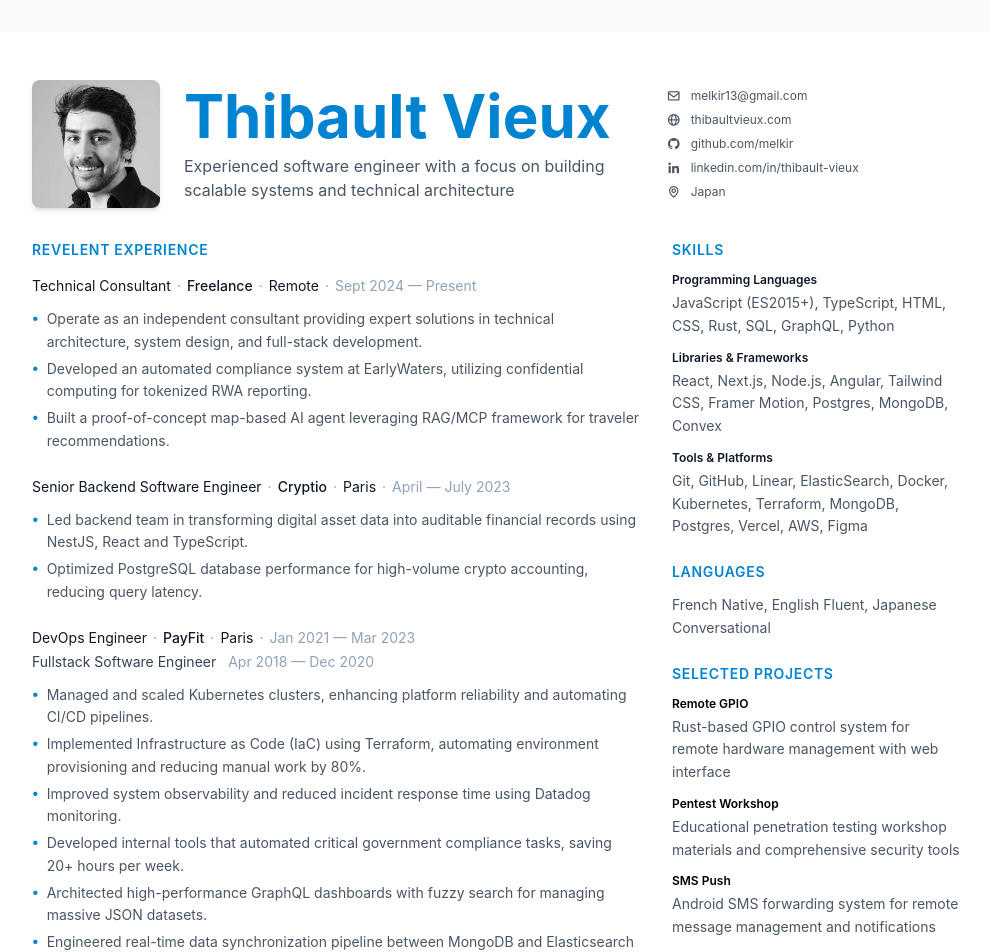
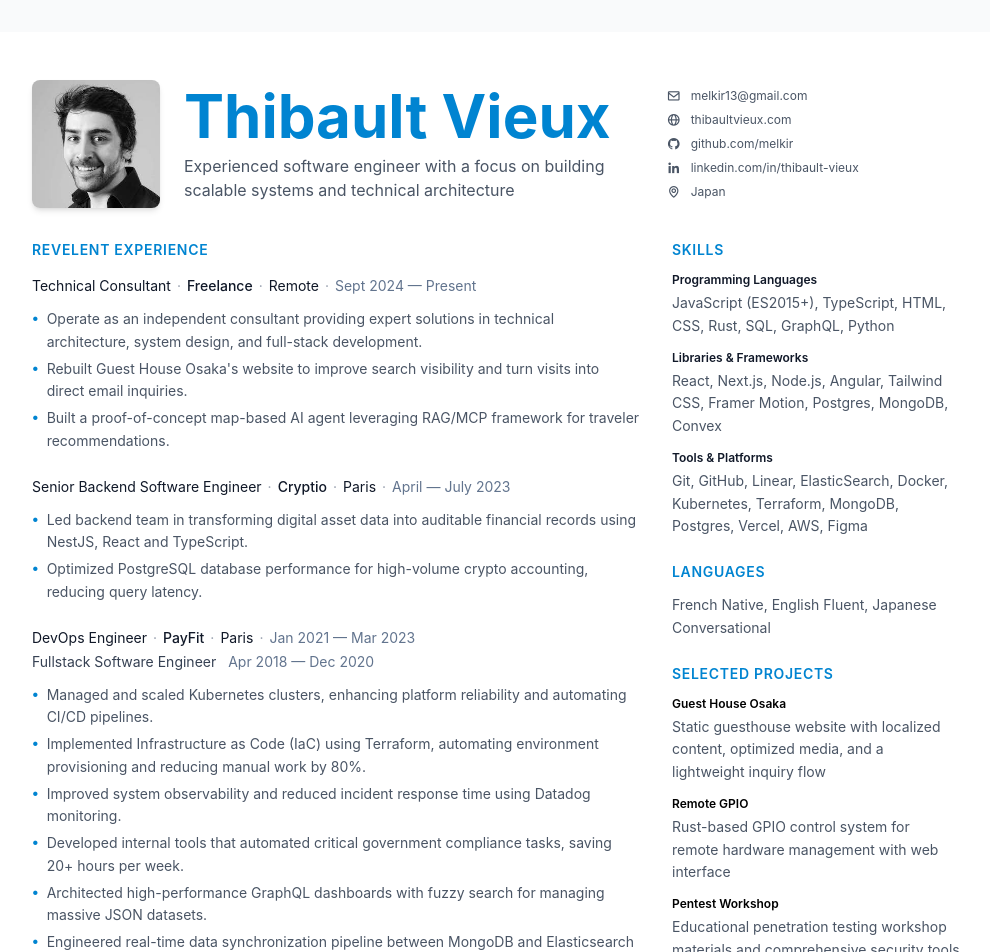
Before and after one commit to melkir/resume, a SvelteKit app: page / in a window 1280 px wide. Shown: the top 952 px of the page, without its empty margins (144-1134 px from the left). Built offline with nearby package versions, Linux system fonts and the light colour scheme; a web font is replaced by a local one.

Commit message:
feat: update resume

```diff
--- a/src/routes/+page.svelte
+++ b/src/routes/+page.svelte
@@ -51,6 +51,12 @@
 
   const projects = [
     {
+      name: 'Guest House Osaka',
+      description:
+        'Static guesthouse website with localized content, optimized media, and a lightweight inquiry flow',
+      url: 'https://guesthouseosaka.com/'
+    },
+    {
       name: 'Remote GPIO',
       description:
         'Rust-based GPIO control system for remote hardware management with web interface',
@@ -61,11 +67,6 @@
       description:
         'Educational penetration testing workshop materials and comprehensive security tools',
       url: 'https://github.com/melkir/hacking-workshop'
-    },
-    {
-      name: 'SMS Push',
-      description: 'Android SMS forwarding system for remote message management and notifications',
-      url: 'https://github.com/melkir/android-sms-push'
     }
   ];
   const experience = [
@@ -76,7 +77,7 @@
       period: 'Sept 2024 — Present',
       details: [
         'Operate as an independent consultant providing expert solutions in technical architecture, system design, and full-stack development.',
-        'Developed an automated compliance system at EarlyWaters, utilizing confidential computing for tokenized RWA reporting.',
+        "Rebuilt Guest House Osaka's website to improve search visibility and turn visits into direct email inquiries.",
         'Built a proof-of-concept map-based AI agent leveraging RAG/MCP framework for traveler recommendations.'
       ]
     },
@@ -245,12 +246,12 @@
                         <span class="font-normal text-gray-400">·</span>
                         <span class="font-normal">{exp.location}</span>
                         <span class="font-normal text-gray-400">·</span>
-                        <span class="font-normal text-slate-400">{exp.positions[0].period}</span>
+                        <span class="font-normal text-slate-500">{exp.positions[0].period}</span>
                       </h3>
                       {#each exp.positions.slice(1) as position (`${exp.company}-${position.title}`)}
                         <div class="text-sm text-gray-700 print:text-xs">
                           <span class="font-normal">{position.title}</span>
-                          <span class="ml-2 font-normal text-slate-400">{position.period}</span>
+                          <span class="ml-2 font-normal text-slate-500">{position.period}</span>
                         </div>
                       {/each}
                     {:else}
@@ -273,7 +274,7 @@
                         <span class="font-normal text-gray-400">·</span>
                         <span class="font-normal">{exp.location}</span>
                         <span class="font-normal text-gray-400">·</span>
-                        <span class="font-normal text-slate-400">{exp.period}</span>
+                        <span class="font-normal text-slate-500">{exp.period}</span>
                       </h3>
                     {/if}
                   </div>
@@ -354,9 +355,13 @@
               {#each projects as project (project.name)}
                 <div class="print:break-inside-avoid">
                   <h3 class="mb-1 text-xs font-semibold print:text-[10px]">
-                    <a href={project.url} target="_blank" class="text-medium no-underline">
-                      {project.name}
-                    </a>
+                    {#if project.url}
+                      <a href={project.url} target="_blank" class="text-medium no-underline">
+                        {project.name}
+                      </a>
+                    {:else}
+                      <span class="text-medium">{project.name}</span>
+                    {/if}
                   </h3>
                   <p
                     class="text-sm leading-relaxed text-gray-600 print:text-xs print:leading-tight"
```
